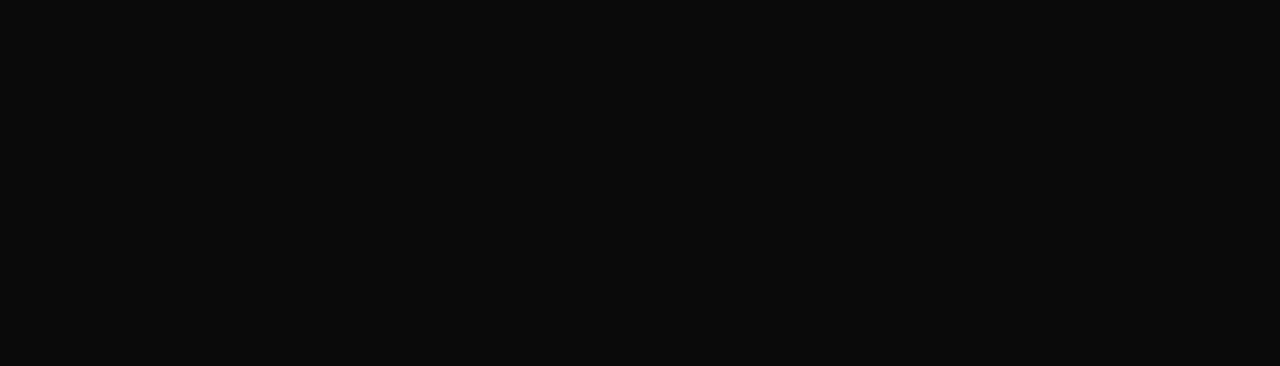
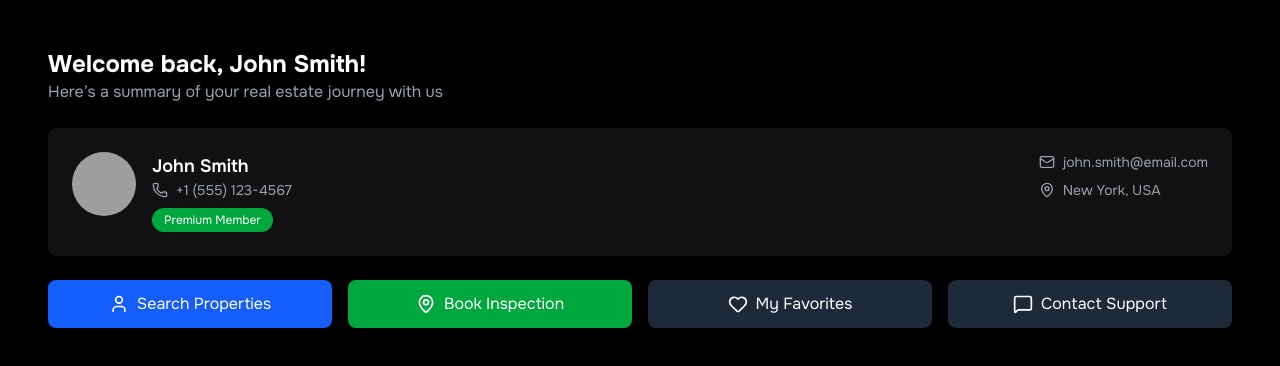
Before and after one commit to Yemipidan-org/rale_tale_frontend, a React (Vite) app: page /dashboard in a window 1280 px wide. Before the commit this address had no page. Shown: the top 366 px of the page. Built offline with nearby package versions, Linux system fonts and the light colour scheme; grey boxes are pictures that could not be loaded.

Commit message:
updates dashboard

```diff
--- a/src/App.jsx
+++ b/src/App.jsx
@@ -3,13 +3,14 @@
 import viteLogo from "/vite.svg";
 import "./App.css";
 import { BrowserRouter, Route, Routes } from "react-router-dom";
-import MainLayout from "./MainLayout/MainLayout";
+import MainLayout from "./layouts/MainLayout";
 import Home from "./pages/Home/home";
 import ListingPage from "./pages/searchResultPage/page";
 import VirtualInspection from "./pages/virtualInspection/page";
-import Login from "./pages/login/page";
-import Register from "./pages/signup/page";
-
+import Login from "./pages/Auth/login";
+import Register from "./pages/Auth/signup";
+import DashboardLayout from "./layouts/DashboardLayout";
+import Dashboard from "./pages/Dashboard/Dashboard";
 
 function App() {
   const [count, setCount] = useState(0);
@@ -26,6 +27,13 @@
 
         <Route path="/login" element={<Login />} />
         <Route path="/signup" element={<Register />} />
+
+        <Route element={<DashboardLayout />}>
+          <Route path="/dashboard" element={<Dashboard />} />
+          {/* later you can add more */}
+          {/* <Route path="/dashboard/profile" element={<Profile />} /> */}
+          {/* <Route path="/dashboard/settings" element={<Settings />} /> */}
+        </Route>
       </Routes>
     </BrowserRouter>
   );
--- /dev/null
+++ b/src/layouts/DashboardLayout.jsx
@@ -0,0 +1,12 @@
+import { Outlet } from "react-router-dom";
+
+export default function DashboardLayout() {
+  return (
+    <div className="bg-black min-h-screen text-white">
+      {/* You can add a sidebar/topbar here if needed */}
+      <main className="p-6">
+        <Outlet />
+      </main>
+    </div>
+  );
+}
--- /dev/null
+++ b/src/pages/Dashboard/Dashboard.jsx
@@ -0,0 +1,61 @@
+// pages/Dashboard/Dashboard.jsx
+import { User, Phone, Mail, MapPin, Heart, MessageSquare } from "lucide-react";
+
+export default function Dashboard() {
+  return (
+    <div className="p-6 bg-black min-h-screen text-white">
+      {/* Header */}
+      <div className="mb-6">
+        <h1 className="text-2xl font-bold">Welcome back, John Smith!</h1>
+        <p className="text-gray-400">
+          Here’s a summary of your real estate journey with us
+        </p>
+      </div>
+
+      {/* Profile Card */}
+      <div className="bg-[#111] rounded-lg p-6 flex flex-col md:flex-row justify-between mb-6 shadow-lg">
+        <div className="flex gap-4">
+          <img
+            src="https://randomuser.me/api/portraits/men/32.jpg"
+            alt="profile"
+            className="w-16 h-16 rounded-full object-cover"
+          />
+          <div>
+            <p className="font-semibold text-lg">John Smith</p>
+            <div className="flex items-center text-gray-400 text-sm">
+              <Phone className="w-4 h-4 mr-2" /> +1 (555) 123-4567
+            </div>
+            <span className="inline-block mt-2 bg-green-600 text-white px-3 py-1 text-xs rounded-full">
+              Premium Member
+            </span>
+          </div>
+        </div>
+
+        <div className="mt-4 md:mt-0">
+          <div className="flex items-center text-gray-400 text-sm mb-2">
+            <Mail className="w-4 h-4 mr-2" /> john.smith@email.com
+          </div>
+          <div className="flex items-center text-gray-400 text-sm">
+            <MapPin className="w-4 h-4 mr-2" /> New York, USA
+          </div>
+        </div>
+      </div>
+
+      {/* Quick Actions */}
+      <div className="grid grid-cols-1 sm:grid-cols-2 lg:grid-cols-4 gap-4">
+        <button className="flex items-center justify-center bg-blue-600 hover:bg-blue-700 text-white rounded-lg py-3 gap-2">
+          <User className="w-5 h-5" /> Search Properties
+        </button>
+        <button className="flex items-center justify-center bg-green-600 hover:bg-green-700 text-white rounded-lg py-3 gap-2">
+          <MapPin className="w-5 h-5" /> Book Inspection
+        </button>
+        <button className="flex items-center justify-center bg-gray-800 hover:bg-gray-700 text-white rounded-lg py-3 gap-2">
+          <Heart className="w-5 h-5" /> My Favorites
+        </button>
+        <button className="flex items-center justify-center bg-gray-800 hover:bg-gray-700 text-white rounded-lg py-3 gap-2">
+          <MessageSquare className="w-5 h-5" /> Contact Support
+        </button>
+      </div>
+    </div>
+  );
+}
```
Also changed, not shown: src/layouts/MainLayout.jsx (renamed from src/MainLayout/MainLayout.jsx), src/pages/Auth/login.jsx (renamed from src/pages/login/page.jsx), src/pages/Auth/signup.jsx (renamed from src/pages/signup/page.jsx).
